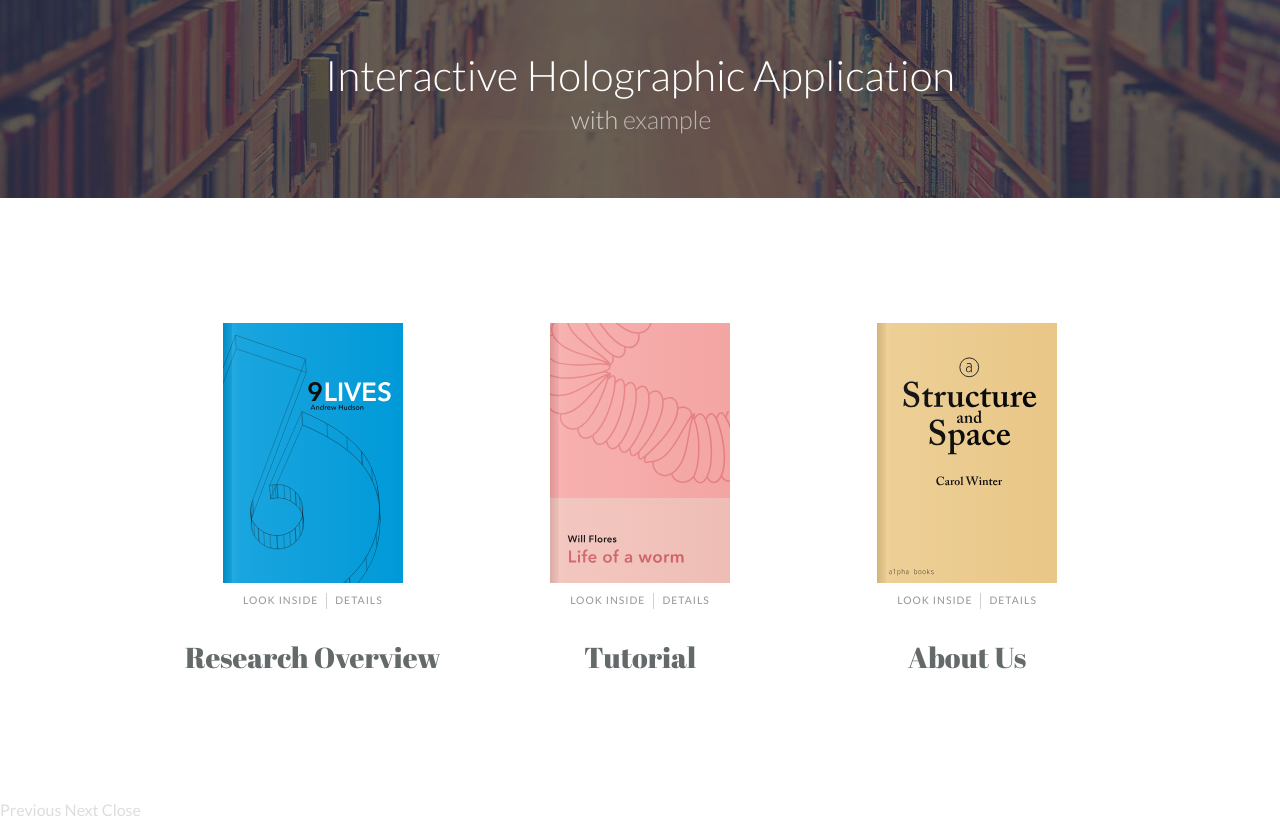
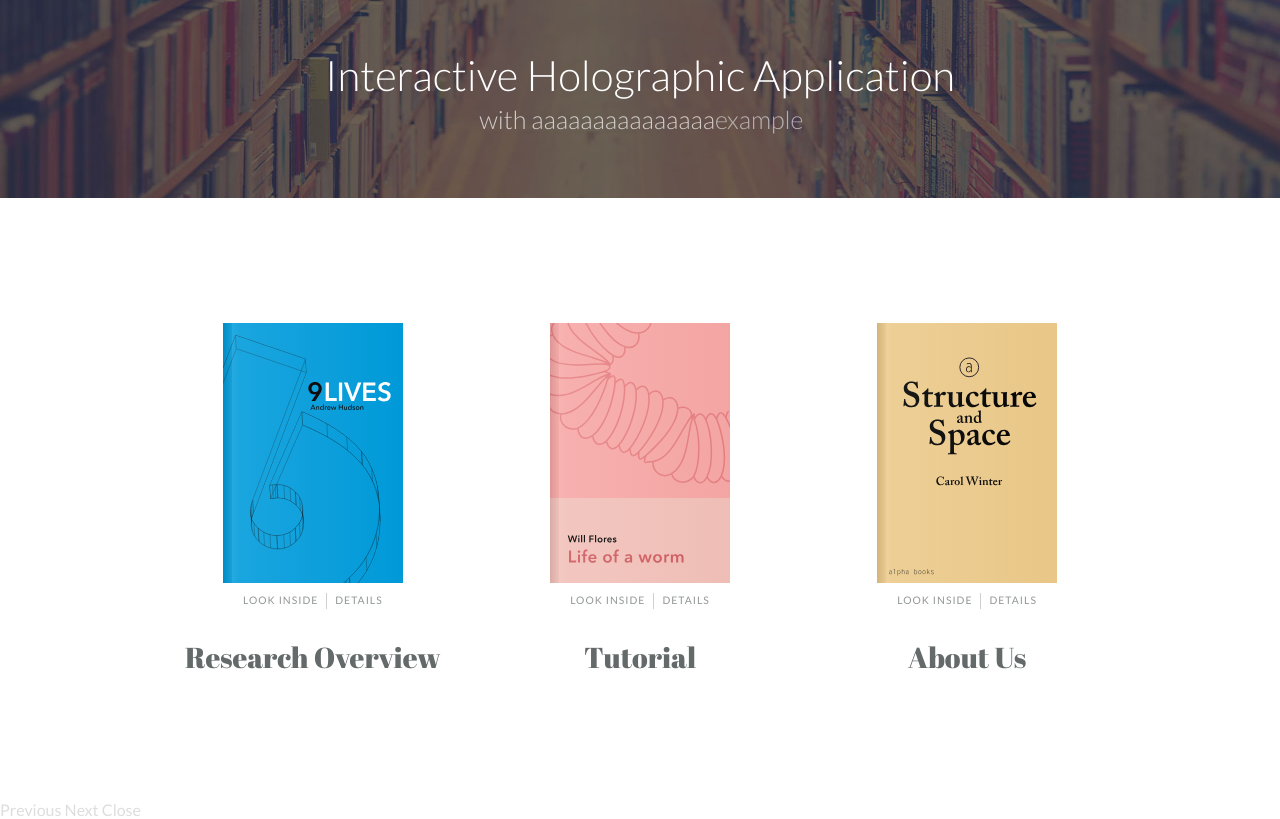
Before and after one commit to ashrafaziz/interactive-holographic-application, a plain HTML site: page index.html in a window 1280 px wide. Drawn offline with Linux system fonts and the light colour scheme; a web font is replaced by a local one.

Commit message:
Update index.html

```diff
--- a/index.html
+++ b/index.html
@@ -22,7 +22,7 @@
 			<header class="codrops-header">
 				<div class="codrops-top clearfix">
 			</div>
-				<h1>Interactive Holographic Application <span>with <a >example</a></span></h1>
+				<h1>Interactive Holographic Application <span>with aaaaaaaaaaaaaaa<a >example</a></span></h1>
 			</header>
 			<div class="main">
 				<div id="bookshelf" class="bookshelf">
```
